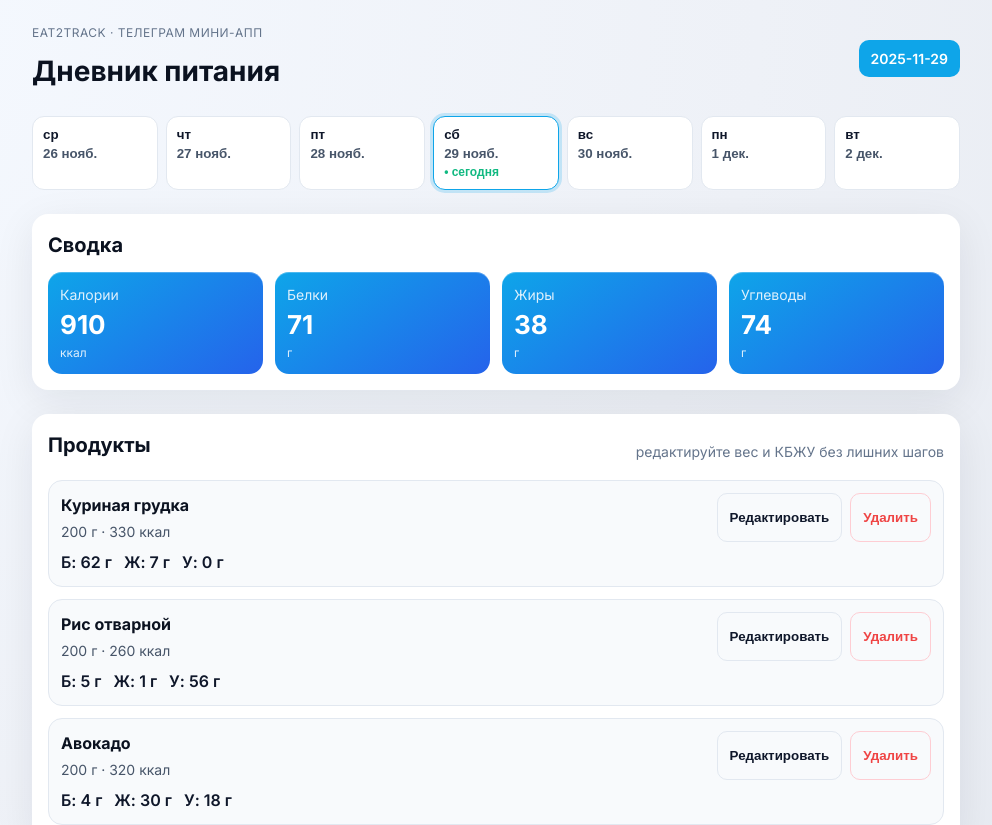
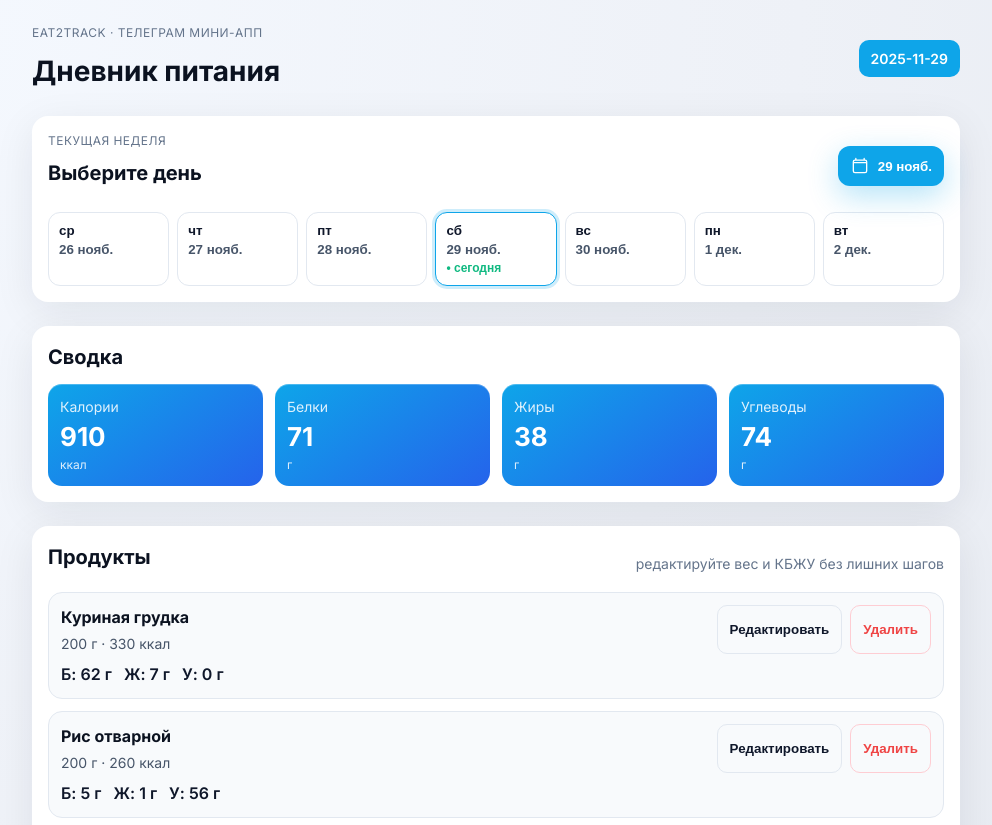
Before and after one commit to makeycc/eat2track, a React (Vite) app: page / in a window 1280 px wide. Shown: the top 825 px of the page, without its empty margins (144-1136 px from the left). Built offline with nearby package versions, Linux system fonts and the light colour scheme.

Commit message:
Add calendar picker to day slider

```diff
--- a/src/components/DaySlider.tsx
+++ b/src/components/DaySlider.tsx
@@ -1,4 +1,4 @@
-import { useMemo } from 'react';
+import { useEffect, useMemo, useState } from 'react';
 
 const weekdayFormatter = new Intl.DateTimeFormat('ru-RU', { weekday: 'short' });
 const dateFormatter = new Intl.DateTimeFormat('ru-RU', { day: 'numeric', month: 'short' });
@@ -9,9 +9,17 @@ type DaySliderProps = {
 };
 
 export function DaySlider({ selectedDate, onChange }: DaySliderProps) {
+  const [isPickerOpen, setPickerOpen] = useState(false);
+  const [viewDate, setViewDate] = useState(() => new Date(selectedDate));
+
+  useEffect(() => {
+    setViewDate(new Date(selectedDate));
+  }, [selectedDate]);
+
   const days = useMemo(() => {
-    const start = new Date();
-    start.setDate(start.getDate() - 3);
+    const center = new Date(selectedDate);
+    const start = new Date(center);
+    start.setDate(center.getDate() - 3);
     return Array.from({ length: 7 }, (_, idx) => {
       const date = new Date(start);
       date.setDate(start.getDate() + idx);
@@ -23,9 +31,137 @@ export function DaySlider({ selectedDate, onChange }: DaySliderProps) {
         isToday: iso === new Date().toISOString().slice(0, 10),
       };
     });
-  }, []);
+  }, [selectedDate]);
+
+  const monthNameFormatter = useMemo(
+    () => new Intl.DateTimeFormat('ru-RU', { month: 'long' }),
+    []
+  );
+
+  const monthOptions = useMemo(
+    () =>
+      Array.from({ length: 12 }, (_, idx) => ({
+        label: monthNameFormatter.format(new Date(2024, idx, 1)),
+        value: idx,
+      })),
+    [monthNameFormatter]
+  );
+
+  const weekdays = useMemo(
+    () =>
+      Array.from({ length: 7 }, (_, idx) => {
+        const date = new Date(2024, 0, 1 + idx);
+        return weekdayFormatter.format(date).replace('.', '');
+      }),
+    []
+  );
+
+  const currentMonthDays = useMemo(() => {
+    const startOfMonth = new Date(viewDate.getFullYear(), viewDate.getMonth(), 1);
+    const endOfMonth = new Date(viewDate.getFullYear(), viewDate.getMonth() + 1, 0);
+    const startOffset = (startOfMonth.getDay() + 6) % 7; // Monday-first offset
+    const daysInMonth = endOfMonth.getDate();
+
+    return [
+      ...Array.from({ length: startOffset }, () => null),
+      ...Array.from({ length: daysInMonth }, (_, idx) => idx + 1),
+    ];
+  }, [viewDate]);
+
+  const handleSelectDate = (day: number) => {
+    const selected = new Date(viewDate.getFullYear(), viewDate.getMonth(), day);
+    const iso = selected.toISOString().slice(0, 10);
+    onChange(iso);
+    setPickerOpen(false);
+  };
 
   return (
+    <div className="day-slider-wrapper">
+      <div className="day-slider-header">
+        <div>
+          <p className="eyebrow">Текущая неделя</p>
+          <h2>Выберите день</h2>
+        </div>
+        <button
+          type="button"
+          className="calendar-button"
+          onClick={() => setPickerOpen((open) => !open)}
+          aria-label="Открыть календарь"
+        >
+          <svg width="20" height="20" viewBox="0 0 24 24" fill="none" xmlns="http://www.w3.org/2000/svg">
+            <path
+              d="M7 3v2M17 3v2M5 8h14M6 5h12a2 2 0 0 1 2 2v11a2 2 0 0 1-2 2H6a2 2 0 0 1-2-2V7a2 2 0 0 1 2-2Z"
+              stroke="currentColor"
+              strokeWidth="1.6"
+              strokeLinecap="round"
+              strokeLinejoin="round"
+            />
+          </svg>
+          <span>{dateFormatter.format(new Date(selectedDate))}</span>
+        </button>
+        {isPickerOpen && (
+          <div className="date-picker">
+            <div className="date-picker__header">
+              <select
+                value={viewDate.getMonth()}
+                onChange={(event) =>
+                  setViewDate((prev) =>
+                    new Date(prev.getFullYear(), Number(event.target.value), prev.getDate())
+                  )
+                }
+              >
+                {monthOptions.map((month) => (
+                  <option key={month.value} value={month.value}>
+                    {month.label}
+                  </option>
+                ))}
+              </select>
+              <input
+                type="number"
+                className="date-picker__year"
+                value={viewDate.getFullYear()}
+                onChange={(event) =>
+                  setViewDate((prev) =>
+                    new Date(Number(event.target.value), prev.getMonth(), prev.getDate())
+                  )
+                }
+              />
+            </div>
+            <div className="date-picker__weekdays">
+              {weekdays.map((weekday) => (
+                <span key={weekday}>{weekday}</span>
+              ))}
+            </div>
+            <div className="date-picker__grid">
+              {currentMonthDays.map((day, idx) => {
+                if (!day) return <span key={`empty-${idx}`} />;
+
+                const iso = new Date(
+                  viewDate.getFullYear(),
+                  viewDate.getMonth(),
+                  day
+                )
+                  .toISOString()
+                  .slice(0, 10);
+                const isSelected = iso === selectedDate;
+                const isToday = iso === new Date().toISOString().slice(0, 10);
+
+                return (
+                  <button
+                    type="button"
+                    key={iso}
+                    className={`date-picker__cell ${isSelected ? 'selected' : ''} ${isToday ? 'today' : ''}`}
+                    onClick={() => handleSelectDate(day)}
+                  >
+                    {day}
+                  </button>
+                );
+              })}
+            </div>
+          </div>
+        )}
+      </div>
+
       <div className="day-slider">
         {days.map((day) => (
           <button
@@ -40,5 +176,6 @@ export function DaySlider({ selectedDate, onChange }: DaySliderProps) {
           </button>
         ))}
       </div>
+    </div>
   );
 }
--- a/src/styles/index.css
+++ b/src/styles/index.css
@@ -68,6 +68,101 @@ section {
   border-radius: 10px;
   font-weight: 600;
   font-size: 14px;
+}
+
+.day-slider-wrapper {
+  background: #fff;
+  border-radius: 16px;
+  padding: 16px;
+  box-shadow: 0 10px 40px rgba(15, 23, 42, 0.08);
+}
+
+.day-slider-header {
+  display: flex;
+  align-items: center;
+  justify-content: space-between;
+  gap: 12px;
+  position: relative;
+  margin-bottom: 12px;
+}
+
+.calendar-button {
+  display: inline-flex;
+  align-items: center;
+  gap: 8px;
+  background: #0ea5e9;
+  color: #fff;
+  border-radius: 12px;
+  padding: 10px 12px;
+  box-shadow: 0 10px 30px rgba(14, 165, 233, 0.3);
+}
+
+.calendar-button svg {
+  display: block;
+}
+
+.date-picker {
+  position: absolute;
+  right: 0;
+  top: calc(100% + 8px);
+  background: #fff;
+  border: 1px solid #e2e8f0;
+  border-radius: 12px;
+  padding: 12px;
+  box-shadow: 0 12px 40px rgba(15, 23, 42, 0.15);
+  width: 320px;
+  z-index: 5;
+}
+
+.date-picker__header {
+  display: flex;
+  gap: 8px;
+  margin-bottom: 10px;
+}
+
+.date-picker select,
+.date-picker__year {
+  width: 100%;
+  padding: 8px;
+  border: 1px solid #e2e8f0;
+  border-radius: 8px;
+  font-weight: 600;
+}
+
+.date-picker__weekdays {
+  display: grid;
+  grid-template-columns: repeat(7, 1fr);
+  gap: 6px;
+  font-size: 12px;
+  color: #64748b;
+  text-align: center;
+  margin-bottom: 6px;
+}
+
+.date-picker__grid {
+  display: grid;
+  grid-template-columns: repeat(7, 1fr);
+  gap: 6px;
+}
+
+.date-picker__cell {
+  border: 1px solid #e2e8f0;
+  background: #f8fafc;
+  border-radius: 10px;
+  padding: 8px;
+  cursor: pointer;
+  transition: 0.15s ease;
+}
+
+.date-picker__cell.today {
+  border-color: #0ea5e9;
+}
+
+.date-picker__cell.selected {
+  background: #0ea5e9;
+  color: #fff;
+  border-color: #0ea5e9;
+  box-shadow: 0 0 0 3px rgba(14, 165, 233, 0.2);
 }
 
 .day-slider {
```
Lines whose indentation alone changed are shown as unchanged.
